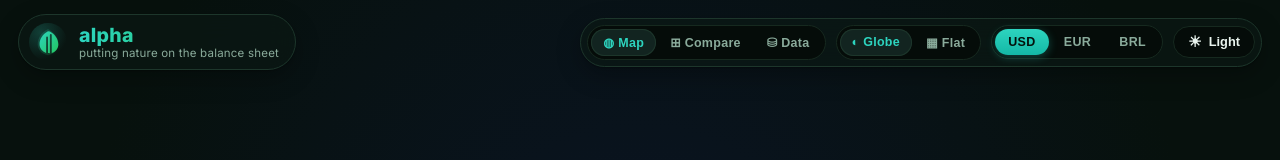
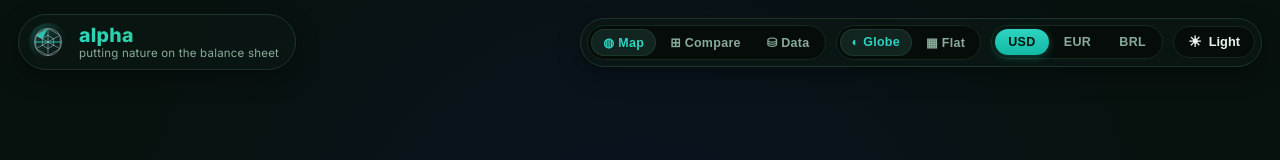
Before and after one commit to richardkfm/alpha, a Vue app in the folder frontend/: page / in a window 1280 px wide. Shown: the top 160 px of the page. Built offline with nearby package versions, Linux system fonts and the light colour scheme; no server answers; a web font is replaced by a local one.

Commit message:
Replace leaf SVG logo with geodesic sphere wireframe icon
Icosahedron wireframe with teal-filled upper-left triangle and
teal equatorial line, matching the brand identity.

https://claude.ai/code/session_01K2GcNDiGjSHBSB8b3BgtcK

```diff
--- a/frontend/src/App.vue
+++ b/frontend/src/App.vue
@@ -161,22 +161,47 @@ function closePanel() {
     <header class="topbar">
       <div class="brand">
         <span class="brand-logo" aria-hidden="true">
-          <svg viewBox="0 0 32 32" width="30" height="30">
+          <svg viewBox="0 0 32 32" width="30" height="30" xmlns="http://www.w3.org/2000/svg">
             <defs>
-              <linearGradient id="leafGrad" x1="0" y1="0" x2="1" y2="1">
-                <stop offset="0" stop-color="var(--teal)" />
-                <stop offset="1" stop-color="var(--forest-overlay)" />
-              </linearGradient>
+              <clipPath id="logo-clip">
+                <circle cx="16" cy="16" r="14.5"/>
+              </clipPath>
             </defs>
-            <path
-              d="M16 2C8.8 6 5 11.5 5 18.5 5 24.3 9.4 29 16 30c6.6-1 11-5.7 11-11.5C27 11.5 23.2 6 16 2Z"
-              fill="url(#leafGrad)"
-              opacity="0.18"
+            <!-- teal filled face (upper-left triangle) -->
+            <polygon
+              points="16,1.5 3,9 10,12.5"
+              fill="var(--teal)"
+              opacity="0.9"
+              clip-path="url(#logo-clip)"
             />
-            <path
-              d="M16 4.5c-5.8 3.4-9 8-9 14 0 4.2 2.7 7.7 7 9.1V11.2a1 1 0 0 1 2 0v16.6c.66.1 1.33.16 2 .2V8.4a1 1 0 0 1 2 0v19.4c4.3-1.4 7-4.9 7-9.1 0-6-3.2-10.6-9-14Z"
-              fill="url(#leafGrad)"
-            />
+            <!-- wireframe mesh -->
+            <g
+              stroke="rgba(203,213,225,0.55)"
+              stroke-width="0.9"
+              fill="none"
+              stroke-linecap="round"
+              stroke-linejoin="round"
+              clip-path="url(#logo-clip)"
+            >
+              <polygon points="16,1.5 29,9 29,23 16,30.5 3,23 3,9"/>
+              <line x1="16" y1="1.5" x2="16" y2="9"/>
+              <line x1="29" y1="9" x2="22" y2="12.5"/>
+              <line x1="29" y1="23" x2="22" y2="19.5"/>
+              <line x1="16" y1="30.5" x2="16" y2="23"/>
+              <line x1="3" y1="23" x2="10" y2="19.5"/>
+              <line x1="3" y1="9" x2="10" y2="12.5"/>
+              <polygon points="16,9 22,12.5 22,19.5 16,23 10,19.5 10,12.5"/>
+              <line x1="16" y1="9" x2="16" y2="16"/>
+              <line x1="22" y1="12.5" x2="16" y2="16"/>
+              <line x1="22" y1="19.5" x2="16" y2="16"/>
+              <line x1="16" y1="23" x2="16" y2="16"/>
+              <line x1="10" y1="19.5" x2="16" y2="16"/>
+              <line x1="10" y1="12.5" x2="16" y2="16"/>
+            </g>
+            <!-- outer circle -->
+            <circle cx="16" cy="16" r="14.5" stroke="rgba(203,213,225,0.55)" stroke-width="0.9" fill="none"/>
+            <!-- teal equatorial line -->
+            <line x1="1.5" y1="16" x2="30.5" y2="16" stroke="var(--teal)" stroke-width="1.1" opacity="0.85"/>
           </svg>
         </span>
         <span class="brand-text">
```
